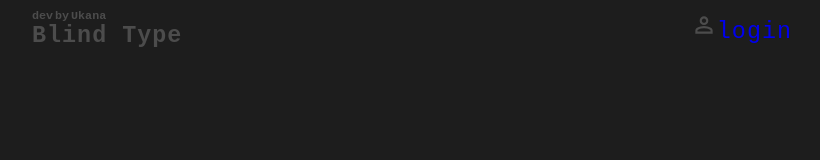
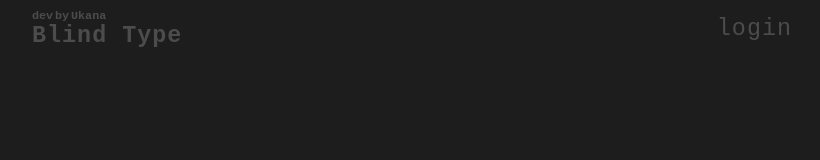
Before and after one commit to UkanaBastreet/blind-type, a React (Vite) app: page /auth in a window 1280 px wide. Shown: the top 160 px of the page, without its empty margins (228-1048 px from the left). Built offline with nearby package versions, Linux system fonts and the light colour scheme.

Commit message:
fix: update user display logic in Header component to use Title for login text

```diff
--- a/src/widgets/Header/Header.tsx
+++ b/src/widgets/Header/Header.tsx
@@ -5,6 +5,7 @@ import PersonIcon from "@shared/assets/person.svg?react";
 import styles from "./Header.module.css";
 import type { RootState } from "@app/store";
 import { Icon } from "@shared/ui/icon/Icon";
+import { Title } from "@shared/ui/Title/Title";
 
 export const Header: FC = () => {
   const isAuthenticated = useSelector(
@@ -22,10 +23,16 @@ export const Header: FC = () => {
       </Link>
       <div className={styles.user}>
         <Link to={"auth"}>
-          <Icon>
-            <PersonIcon />
-            <span>{isAuthenticated && username ? username : "login"}</span>
-          </Icon>
+          {isAuthenticated && username ? (
+            <>
+              <Icon>
+                <PersonIcon />
+              </Icon>
+              username
+            </>
+          ) : (
+            <Title>login</Title>
+          )}
         </Link>
       </div>
     </header>
```
